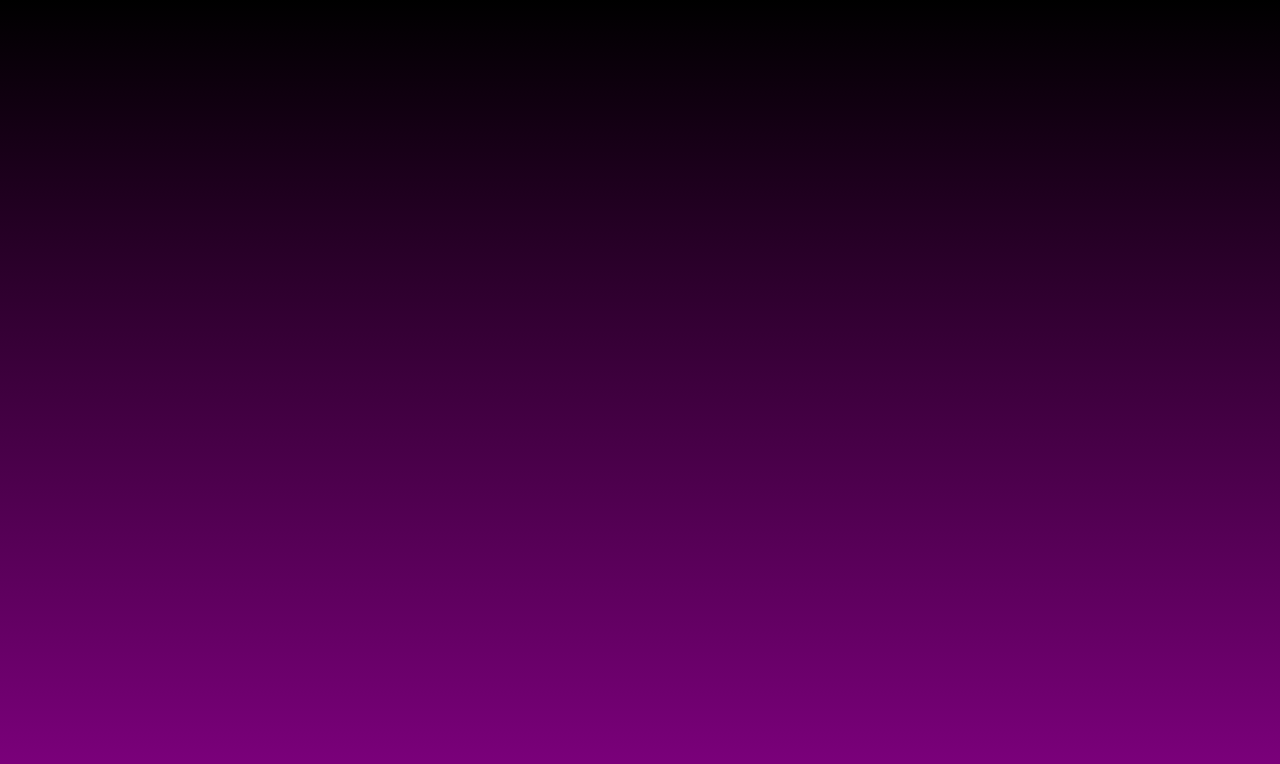
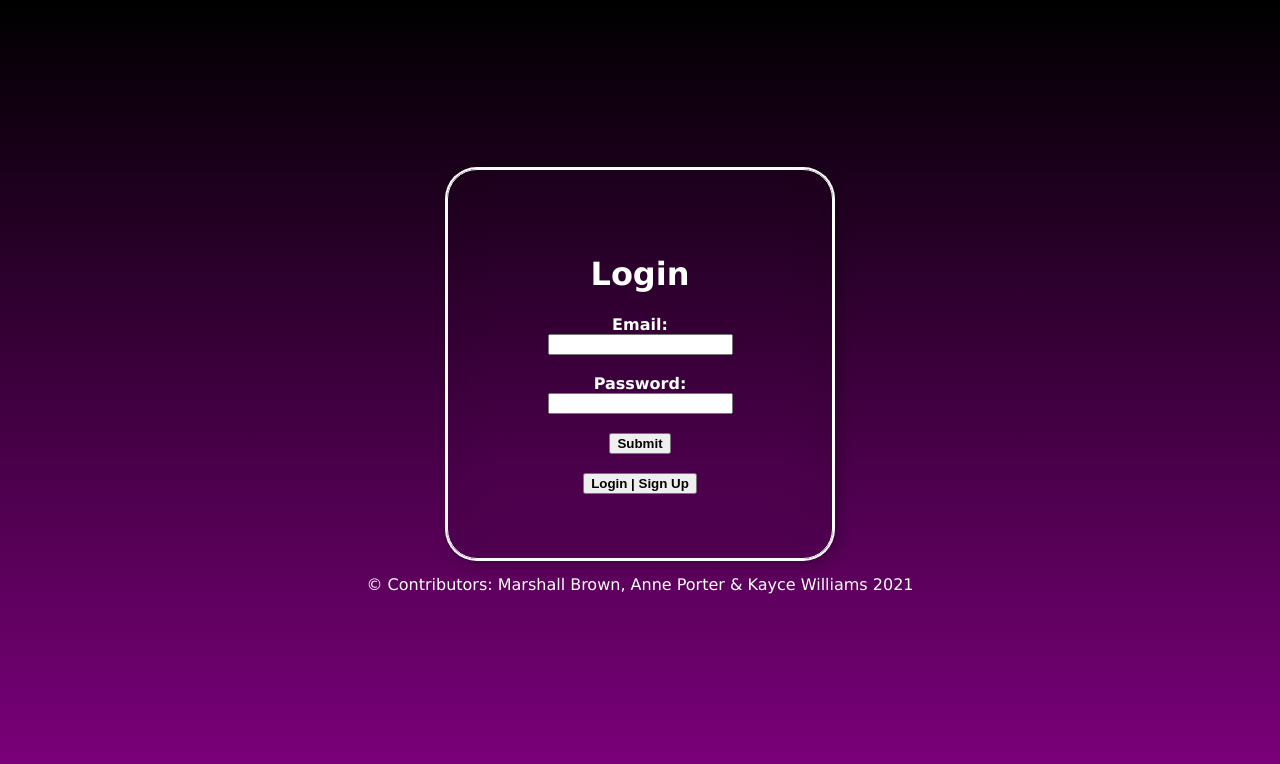
Before and after one commit to marshlendel/flick-list-client, a React (Create React App) app: page / in a window 1280 px wide. Shown: the top 764 px of the page. Built offline with nearby package versions, Linux system fonts and the light colour scheme.

Commit message:
Add Login.js

```diff
--- a/src/App.css
+++ b/src/App.css
@@ -2,4 +2,32 @@
   text-align: center;
   background-image: linear-gradient(180deg, black, purple);
   height: 100vh;
+  color: white;
+  font-family: Verdana, Geneva, Tahoma, sans-serif;
 }
+
+.login-container {
+  border: 1px groove white;
+  border-radius: 30px;
+  margin-top: 150px !important;
+  margin-left: auto;
+  margin-right: auto;
+  align-items: center;
+  padding: 5%;
+  width: 20%;
+  position: relative;
+  box-shadow: inset 0 -3em 3em rgba(0,0,0,0.1),
+  0 0  0 2px rgb(255,255,255),
+  0.3em 0.3em 1em rgba(0,0,0,0.3);;
+
+}
+
+
+
+
+
+
+/* .footer { */
+  /* font-family: Verdana, Geneva, Tahoma, sans-serif; */
+  /* color: white; */
+/* } */
--- a/src/App.js
+++ b/src/App.js
@@ -1,10 +1,19 @@
 import React from "react"
 import './App.css';
+import Login from './components/login';
+// import Navbar from './components/navbar';
+// import Searchbar from'./components/searchbar';
+// import Watchlist from'./components/watchlist';
+import Footer from'./components/footer';
 
 function App() {
   return (
     <div className="App">
-     <div></div>
+      <Login />
+      {/* <Navbar /> */}
+      {/* <Searchbar /> */}
+      {/* <Watchlist /> */}
+      <Footer />
     </div>
   );
 }
--- a/src/components/footer.js
+++ b/src/components/footer.js
@@ -0,0 +1,13 @@
+import { Row } from 'reactstrap';
+
+const Footer = () => {
+    return(
+        <footer>
+            <Row className="footer">
+                <p>&copy; Contributors: Marshall Brown, Anne Porter & Kayce Williams 2021</p>
+            </Row>
+        </footer>
+    )
+}
+
+export default Footer;
--- a/src/components/login.js
+++ b/src/components/login.js
@@ -0,0 +1,89 @@
+import React, {useState} from "react"
+
+//Login
+const Login = props => {
+    const [username, setUsername] = useState("")
+    const [email, setEmail] = useState("")
+    const [password, setPassword] = useState("")
+    const [login, setLogin] = useState(true)
+
+    const title = () => {
+        return !login ? "Signup" : "Login"
+    }
+
+    const loginToggle = (e) => {
+        e.preventDefault()
+
+        setLogin(!login)
+
+        setUsername("")
+        setEmail("")
+        setPassword("")
+
+    }
+//Sign Up
+    const signupFields = () => !login ?
+    (
+        <div>
+            <label>Username:</label>
+            <br />
+            <input type="text" id="username" value={username} onChange={(e) => setUsername(e.target.value)}/>
+            <br />
+        </div>
+    ) : null
+
+    const handleSubmit = event => {
+        event.preventDefault()
+
+        let reqBody = login ?
+            {
+                email:email,
+                password: password
+            } : {
+                username: username,
+                email: email,
+                password: password
+            }
+
+        let url = login ?
+            "http://localhost:4000/user/login" :
+            "http://localhost:4000/user/register"
+
+        fetch(url, {
+            method: "POST",
+            body: JSON.stringify(reqBody),
+            headers: new Headers({
+                "Content-Type": "application/json"
+            })
+        })
+        .then(response => response.json())
+        .then(json => props.updateLocalStorage(json.token))
+        .catch(err => console.log(err))
+    }
+
+    return (
+        <div>
+            <br />
+            <form className="login-container">
+                <h1>{title()}</h1>
+                {signupFields()}
+                <label htmlFor="email"><b>Email:</b></label>
+                <br />
+                <input type="text" id="email" value={email} onChange={(e) => setEmail(e.target.value)}/>
+                <br />
+                <br />
+                <label htmlFor="password"><b>Password:</b></label>
+                <br />
+                <input type="password" id="password" value={password} onChange={(e) => setPassword(e.target.value)} />
+                <br />
+                <br />
+                <button type="submit" onClick={handleSubmit}><b>Submit</b></button>
+                <br />
+                <br />
+                <button onClick={loginToggle}><b>Login | Sign Up</b></button>
+            </form>
+        </div>
+    )
+}
+
+export default Login
--- a/src/components/navbar.js
+++ b/src/components/navbar.js
@@ -0,0 +1 @@
+//import React from "react";
--- a/src/components/searchbar.js
+++ b/src/components/searchbar.js
@@ -0,0 +1 @@
+//import React from "react";
--- a/src/components/watchlist.js
+++ b/src/components/watchlist.js
@@ -0,0 +1 @@
+//import React from "react";
```
